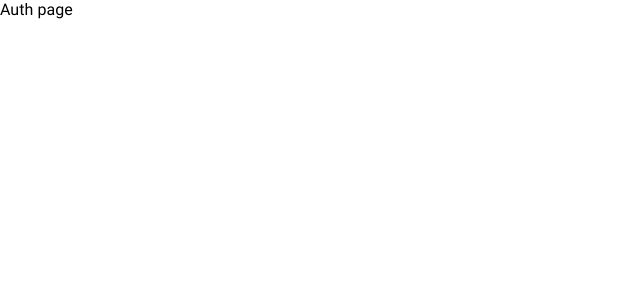
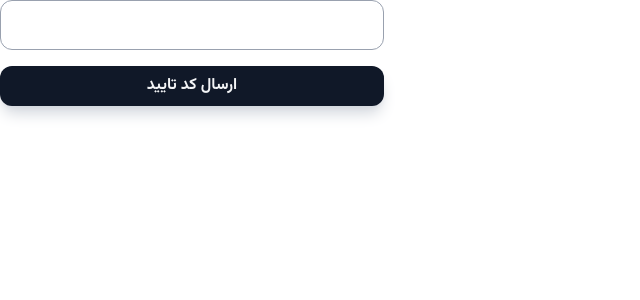
Before and after one commit to mhdix/freelancer-app, a React (Vite) app: page /auth in a window 1280 px wide. Shown: the top 300 px of the page, without its empty margins (0-640 px from the left). Built offline with nearby package versions, Linux system fonts and the light colour scheme.

Commit message:
feature: custom tailwind cl

```diff
--- a/src/App.jsx
+++ b/src/App.jsx
@@ -1,12 +1,15 @@
 
 import { Route, Routes } from 'react-router-dom';
-import Auth from './components/auth/Auth';
+import Auth from './pages/auth';
+
+
 function App() {
-
   return (
+    <div className='container xl:max-w-screen-xl'>
     <Routes>
       <Route path="/auth" element={<Auth />} />
     </Routes>
+    </div>
   )
 }
 
--- /dev/null
+++ b/src/features/authentication/SendOtpForm.jsx
@@ -0,0 +1,27 @@
+import { useState } from "react";
+
+const SendOtpForm = () => {
+  const [phoneNumber, setPhoneNumber] = useState("");
+
+  return (
+    <div>
+      <form action="" className="space-y-4">
+        <div>
+          <label htmlFor=""></label>
+          <input
+            value={phoneNumber}
+            onChange={(e) => setPhoneNumber(e.target.value)}
+            id="phoneNumber"
+            type="text"
+            className="textField__input"
+          />
+        </div>
+        <button className="btn btn--primary w-full">
+          ارسال کد تایید
+        </button>
+      </form>
+    </div>
+  );
+};
+
+export default SendOtpForm;
--- a/src/index.css
+++ b/src/index.css
@@ -30,3 +30,20 @@
   user-select: none;
   background-color: rgb(var(--background-app-rgb));
 }
+
+/* custom style */
+
+@layer components {
+  .textField__input {
+    @apply border w-full py-3 px-4 rounded-xl text-black border-gray-400 hover:border-blue-100 focus:border-blue-100 focus-within:bg-white transition-all duration-300 ease-in-out focus:shadow-lg focus:shadow-blue-100 focus:outline-none
+  }
+  .btn {
+    @apply px-4 py-2 font-bold bg-blue-900 text-white rounded-xl transition-all duration-300 hover:bg-blue-800 shadow-lg shadow-blue-300
+  }
+  .btn--primary {
+    @apply px-4 py-2 font-bold bg-gray-900 text-gray-100 hover:bg-gray-800 shadow-lg shadow-gray-300
+  }
+  .btn--secondary {
+    @apply px-4 py-2 font-bold bg-gray-900 text-gray-100 hover:bg-gray-800 shadow-lg shadow-gray-300
+  }
+}
--- a/src/pages/Auth.jsx
+++ b/src/pages/Auth.jsx
@@ -1,8 +1,14 @@
+import SendOtpForm from "../features/authentication/SendOtpForm";
 
-const auth = () => {
+const Auth = () => {
   return (
-    <div></div>
-  )
-}
+    <div className="w-full sm:max-w-sm">
+      <SendOtpForm />
+    </div>
+  );
+};
 
-export default auth
+export default Auth;
+
+// set otp
+// check otp
```
